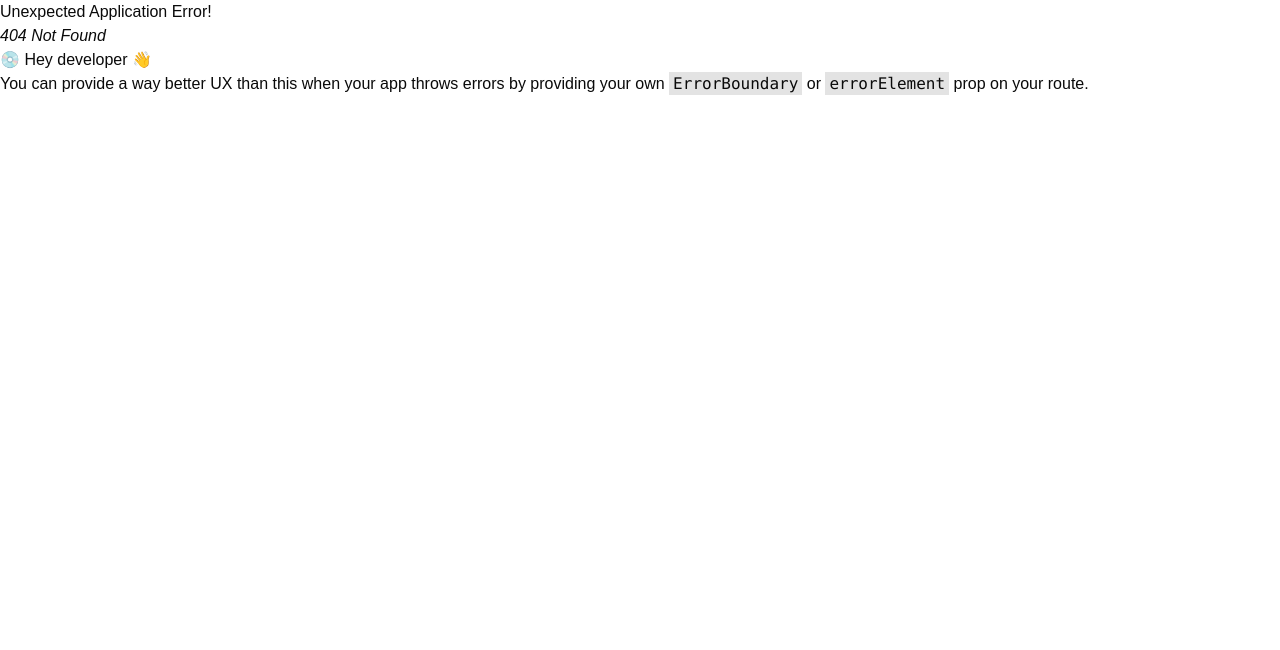
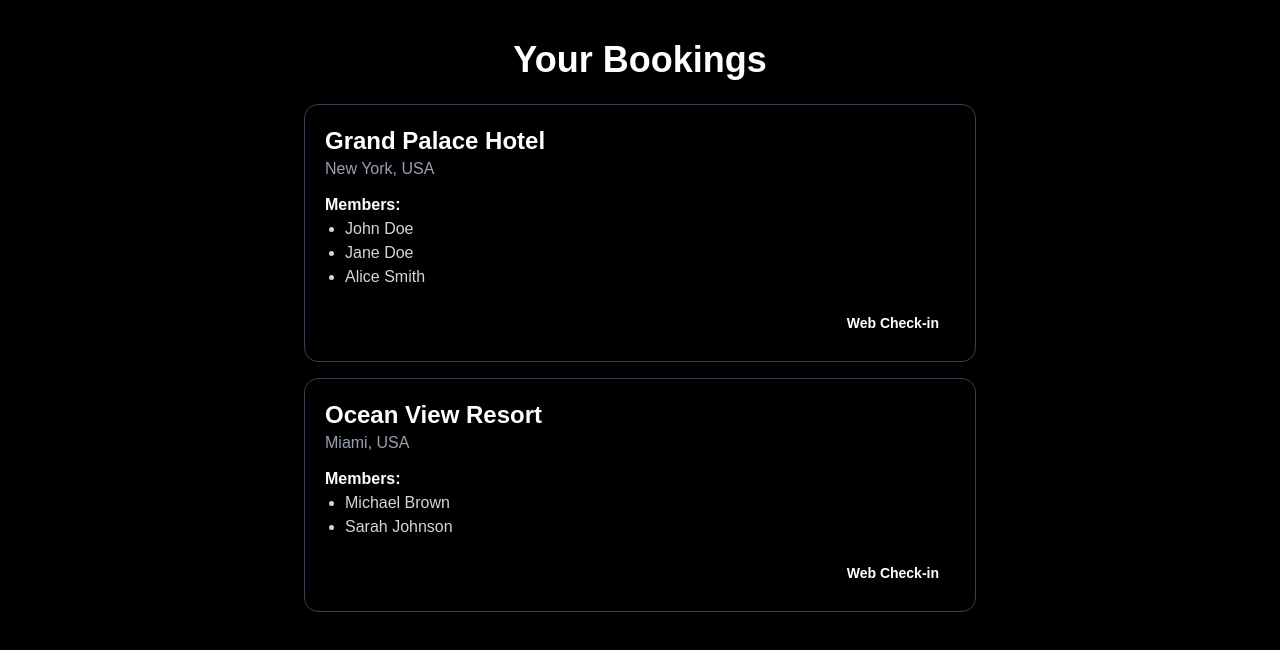
Before and after one commit to raiashpanda007/htms, a React app in the folder frontend/: page /your-bookings in a window 1280 px wide. Before the commit this address had no page. Shown: the top 650 px of the page. Built offline with nearby package versions, Linux system fonts and the light colour scheme; the HTML template or start-up script is replaced by a standard one.

Commit message:
Add Your Bookings page and BookingItem component

```diff
--- /dev/null
+++ b/frontend/src/Components/BookingItem.tsx
@@ -0,0 +1,32 @@
+import React from "react";
+import { Button } from "@/components/ui/button";
+
+interface BookingItemProps {
+  hotelName: string;
+  place: string;
+  members: string[];
+}
+
+const BookingItem: React.FC<BookingItemProps> = ({ hotelName, place, members }) => {
+  return (
+    <div className="border border-gray-700 p-5 rounded-xl shadow-md bg-black text-white transition-transform duration-300 transform hover:scale-105">
+      <h2 className="text-2xl font-semibold">{hotelName}</h2>
+      <p className="text-gray-400">{place}</p>
+      <div className="mt-3">
+        <h3 className="font-semibold">Members:</h3>
+        <ul className="list-disc pl-5 text-gray-300">
+          {members.map((member, index) => (
+            <li key={index}>{member}</li>
+          ))}
+        </ul>
+      </div>
+      <div className="mt-4 flex justify-end">
+        <Button className="bg-black hover:bg-gray-900 text-white font-semibold cursor-pointer">
+          Web Check-in
+        </Button>
+      </div>
+    </div>
+  );
+};
+
+export default BookingItem;
--- a/frontend/src/main.tsx
+++ b/frontend/src/main.tsx
@@ -13,6 +13,7 @@ import {Provider} from 'react-redux'
 import Login from './pages/Login.tsx';
 import HotelSearch from './pages/HotelSearch.tsx';
 import Registration from './pages/Registration.tsx';
+import YourBookings from './pages/YourBookings.tsx';
 
 const routes = createBrowserRouter(
   createRoutesFromElements(
@@ -20,6 +21,7 @@ const routes = createBrowserRouter(
       <Route path='/login' element={<Login/>}/>
       <Route path='/registration' element={<Registration/>}/>
       <Route path='/hotel-search' element={<HotelSearch/>}/>
+      <Route path='/your-bookings' element={<YourBookings/>}/>
     </Route>
 
   ))
--- /dev/null
+++ b/frontend/src/pages/YourBookings.tsx
@@ -0,0 +1,31 @@
+import BookingItem from "@/Components/BookingItem";
+
+const dummyBookings = [
+  {
+    id: 1,
+    hotelName: "Grand Palace Hotel",
+    place: "New York, USA",
+    members: ["John Doe", "Jane Doe", "Alice Smith"],
+  },
+  {
+    id: 2,
+    hotelName: "Ocean View Resort",
+    place: "Miami, USA",
+    members: ["Michael Brown", "Sarah Johnson"],
+  },
+];
+
+function YourBookings() {
+  return (
+    <div className="w-full min-h-screen bg-black text-white flex flex-col items-center py-10">
+      <h1 className="text-4xl font-bold mb-6">Your Bookings</h1>
+      <div className="w-full max-w-2xl space-y-4">
+        {dummyBookings.map((booking) => (
+          <BookingItem key={booking.id} {...booking} />
+        ))}
+      </div>
+    </div>
+  );
+}
+
+export default YourBookings;
--- a/frontend/src/store/Search.ts
+++ b/frontend/src/store/Search.ts
@@ -1,5 +1,4 @@
  import { createSlice } from "@reduxjs/toolkit";
-import { RootState } from "./store";
 
 const initialState = {
     cities:[
```
